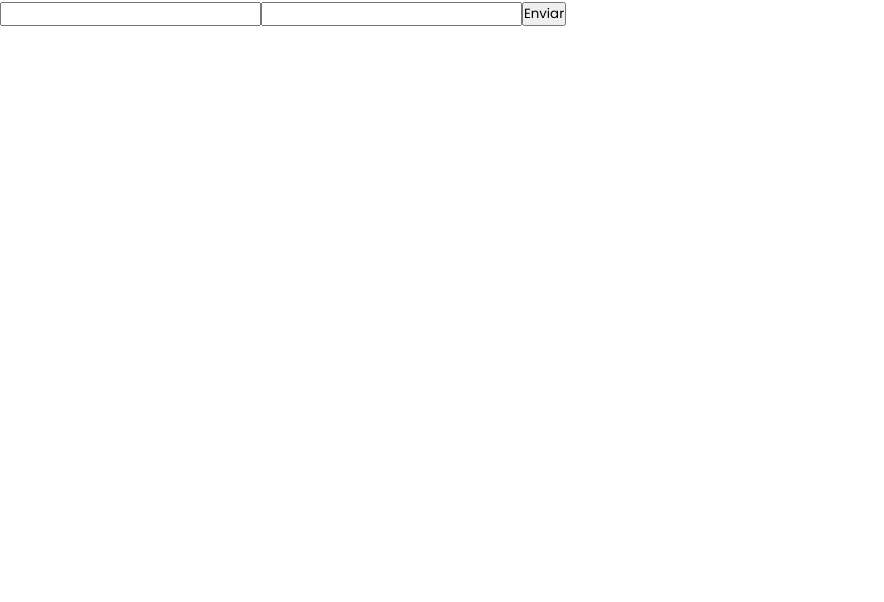
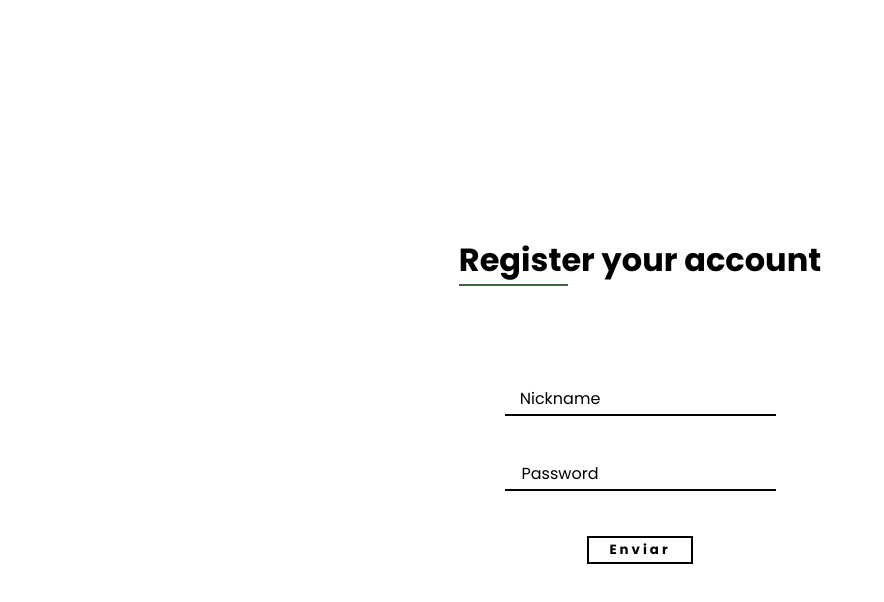
Before and after one commit to RianRG/countries-app, an Angular app: page / in a window 1280 px wide. Shown: the top 602 px of the page, without its empty margins (0-884 px from the left). Built offline with nearby package versions, Linux system fonts and the light colour scheme.

Commit message:
update register screen styles

```diff
--- a/src/app/app.module.ts
+++ b/src/app/app.module.ts
@@ -5,8 +5,9 @@ import { AppRoutingModule } from './app-routing.module';
 import { AppComponent } from './app.component';
 import { HomeComponent } from './components/home/home.component';
 import { ReactiveFormsModule } from '@angular/forms';
-import { HttpClientModule } from '@angular/common/http';
+import { HTTP_INTERCEPTORS, HttpClientModule } from '@angular/common/http';
 import { RegisterComponent } from './components/register/register.component';
+import { HttpCookieInterceptor } from './interceptors/http.interceptor';
 
 @NgModule({
   declarations: [
@@ -20,7 +21,13 @@ import { RegisterComponent } from './components/register/register.component';
     ReactiveFormsModule,
     HttpClientModule
   ],
-  providers: [],
+  providers: [
+      {
+        provide: HTTP_INTERCEPTORS,
+        useClass: HttpCookieInterceptor,
+        multi: true
+      }
+  ],
   bootstrap: [AppComponent]
 })
 export class AppModule { }
--- a/src/app/components/home/home.component.css
+++ b/src/app/components/home/home.component.css
@@ -76,8 +76,3 @@ form button:hover{
   opacity: 0;
   transition: .4s;
 }
-.testt{
-  height: 300px;
-  width: 300px;
-  background-color: red;
-}
--- a/src/app/components/home/home.component.ts
+++ b/src/app/components/home/home.component.ts
@@ -69,6 +69,9 @@ export class HomeComponent {
   onSubmit(){
     if(this.form.value.userAnswer.length < 3) return;
     if(this.form.value.userAnswer.toLowerCase() === this.answer.toLowerCase()){
+      this.httpService.increaseScore().subscribe(data =>{
+        console.log(data)
+      })
       this.errorClass = false;
       this.img.nativeElement.style.opacity=0
       this.fetchApi();
--- a/src/app/components/register/register.component.css
+++ b/src/app/components/register/register.component.css
@@ -0,0 +1,82 @@
+*::selection{
+  background-color: rgb(68, 97, 67);
+  color: white;
+}
+main{
+  display: flex;
+  justify-content: center;
+  align-items: center;
+  flex-direction: column;
+  gap: 100px;
+  padding: 10px;
+  width: 100%;
+  height: 100vh;
+}
+
+form{
+  display: flex;
+  align-items: center;
+  flex-direction: column;
+}
+
+form input{
+  border: none;
+  outline: none;
+  border-bottom: 2px solid black;
+  padding: 4px 7px;
+  margin-bottom: 20px;
+}
+
+form label{
+  position: relative;
+  bottom: 50px;
+  right: 80px;
+  pointer-events: none;
+  transition: .4s;
+}
+
+form input:valid + label,
+form input:focus + label{
+  bottom: 80px;
+}
+
+form button{
+  cursor: pointer;
+  background-color: transparent;
+  border: 2px solid black;
+  letter-spacing: 3px;
+  font-weight: 700;
+  padding: 2px 20px;
+  transition: .4s;
+}
+
+form button:hover{
+  letter-spacing: 6px;
+  box-shadow: 1px 3px rgb(119, 115, 115);
+}
+
+h1::after{
+  content: '';
+  display: block;
+  height: 1.5px;
+  width: 30%;
+  background-color: rgb(68, 97, 67);
+}
+
+div{
+  position: absolute;
+  top: 40px;
+}
+
+.onError{
+  background-color: rgb(105, 148, 105);
+  z-index: 1000;
+  padding: 8px;
+  opacity: 1;
+  transition: .4s;
+}
+
+.notOnError{
+  opacity: 0;
+  transition: .4s;
+}
--- a/src/app/components/register/register.component.html
+++ b/src/app/components/register/register.component.html
@@ -1,7 +1,13 @@
 <main>
+  <div [ngClass]="errorClass===true ? 'onError' : 'notOnError'">
+    <p>Name and password length must be longer than 4</p>
+  </div>
+  <h1>Register your account</h1>
   <form [formGroup]="registerForm" (ngSubmit)="createUser()">
-    <input type="text" formControlName="nick">
-    <input type="text" formControlName="password">
+    <input type="text" formControlName="nick" required>
+    <label for="text">Nickname</label>
+    <input type="text" formControlName="password" required>
+    <label for="password">Password</label>
     <button type="submit">Enviar</button>
   </form>
 </main>
--- a/src/app/components/register/register.component.ts
+++ b/src/app/components/register/register.component.ts
@@ -10,6 +10,7 @@ import { HttpService } from 'src/app/services/http.service';
 })
 export class RegisterComponent {
   registerForm!: FormGroup
+  errorClass!: boolean;
   constructor(
     private http: HttpService,
     private fb: FormBuilder,
@@ -23,6 +24,14 @@ export class RegisterComponent {
 
   createUser(){
     const  { nick, password } = this.registerForm.value
+
+    if(nick.length<5 || password.length<5){
+      this.errorClass=true
+      return;
+    }
+    else
+      this.errorClass=false;
+
     this.http.createUser({
       nick,
       password
--- /dev/null
+++ b/src/app/interceptors/http.interceptor.ts
@@ -0,0 +1,18 @@
+import { Injectable } from '@angular/core';
+import {
+  HttpRequest,
+  HttpHandler,
+  HttpEvent,
+  HttpInterceptor
+} from '@angular/common/http';
+import { Observable } from 'rxjs';
+
+@Injectable()
+export class HttpCookieInterceptor implements HttpInterceptor {
+
+  constructor() {}
+
+  intercept(req: HttpRequest<unknown>, next: HttpHandler): Observable<HttpEvent<unknown>> {
+    return next.handle(req.clone({ withCredentials: true }));
+  }
+}
--- a/src/app/services/http.service.ts
+++ b/src/app/services/http.service.ts
@@ -23,4 +23,8 @@ export class HttpService {
   createUser(body: IUser){
     return this.http.post('http://localhost:5000/user', body)
   }
+
+  increaseScore(){
+    return this.http.get('http://localhost:5000/user', { withCredentials: true })
+  }
 }
```
Also changed, not shown: 1 other file (tests, documents, lock files or other folders).
